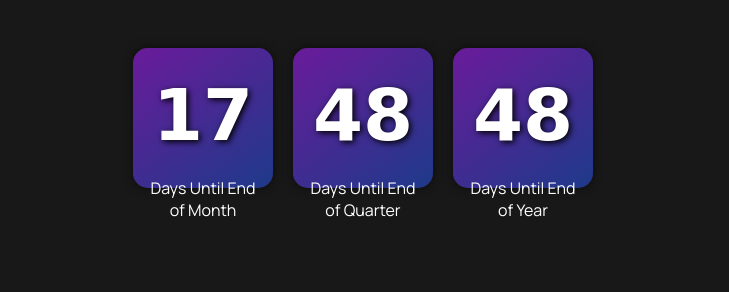
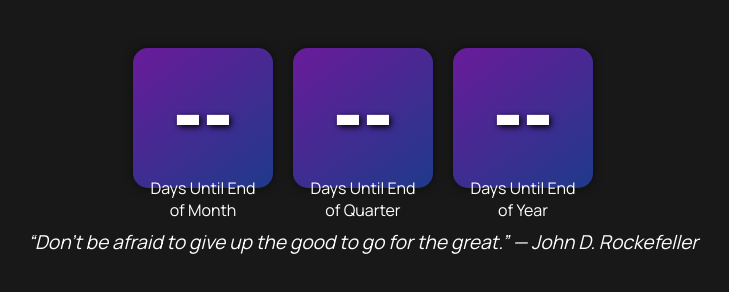
Before and after one commit to tfey621/countdowntimer, a plain HTML site: page index.html in a window 1280 px wide. Shown: the whole page, without its empty margins (277-1006 px from the left). Drawn offline with Linux system fonts and the light colour scheme; a web font is replaced by a local one.

Commit message:
Update index.html

```diff
--- a/index.html
+++ b/index.html
@@ -63,6 +63,16 @@
     text-align: center;
   }
 
+  .quote-container {
+    margin-top: 40px; /* Space between countdown and quote */
+    font-size: 1.2em; /* Quote font size */
+    font-style: italic;
+    text-align: center;
+    color: #fff; /* White text for quote */
+    max-width: 80%; /* Limit the width of the quote to prevent overflow */
+    line-height: 1.5;
+  }
+
 </style>
 </head>
 <body>
@@ -83,51 +93,78 @@
     </div>
   </div>
 
+  <div class="quote-container" id="quote">“Success is the sum of small efforts, repeated day in and day out.” — Robert Collier</div>
+
   <script>
-    // Helper function to get days difference
-    function getDaysDifference(targetDate) {
-      const now = new Date();
-      const timeDiff = targetDate.getTime() - now.getTime();
-      return Math.max(0, Math.ceil(timeDiff / (1000 * 60 * 60 * 24))); // Return days remaining
+    // Array of motivational quotes
+    const quotes = [
+      "“Success is the sum of small efforts, repeated day in and day out.” — Robert Collier",
+      "“The only way to do great work is to love what you do.” — Steve Jobs",
+      "“You miss 100% of the shots you don't take.” — Wayne Gretzky",
+      "“The future depends on what you do today.” — Mahatma Gandhi",
+      "“The only limit to our realization of tomorrow is our doubts of today.” — Franklin D. Roosevelt",
+      "“Whether you think you can or you think you can’t, you’re right.” — Henry Ford",
+      "“It does not matter how slowly you go as long as you do not stop.” — Confucius",
+      "“Everything you’ve ever wanted is on the other side of fear.” — George Addair",
+      "“Don’t watch the clock; do what it does. Keep going.” — Sam Levenson",
+      "“The only place where success comes before work is in the dictionary.” — Vidal Sassoon",
+      "“A goal is not always meant to be reached; it often serves simply as something to aim at.” — Bruce Lee",
+      "“Do what you can with all you have, wherever you are.” — Theodore Roosevelt",
+      "“Opportunities don't happen. You create them.” — Chris Grosser",
+      "“Success usually comes to those who are too busy to be looking for it.” — Henry David Thoreau",
+      "“I find that the harder I work, the more luck I seem to have.” — Thomas Jefferson",
+      "“The road to success and the road to failure are almost exactly the same.” — Colin R. Davis",
+      "“You don't have to be great to start, but you have to start to be great.” — Zig Ziglar",
+      "“Success is not final, failure is not fatal: It is the courage to continue that counts.” — Winston Churchill",
+      "“If you are not willing to risk the usual, you will have to settle for the ordinary.” — Jim Rohn",
+      "“Don’t be afraid to give up the good to go for the great.” — John D. Rockefeller",
+      "“I’ve learned that people will forget what you said, people will forget what you did, but people will never forget how you made them feel.” — Maya Angelou",
+      "“It always seems impossible until it’s done.” — Nelson Mandela",
+      "“Keep your eyes on the stars, and your feet on the ground.” — Theodore Roosevelt",
+      "“The only way to achieve the impossible is to believe it is possible.” — Charles Kingsleigh",
+      "“Nothing is impossible. The word itself says ‘I’m possible!’” — Audrey Hepburn",
+      "“Do one thing every day that scares you.” — Eleanor Roosevelt",
+      "“The best way to predict your future is to create it.” — Abraham Lincoln",
+      "“What you get by achieving your goals is not as important as what you become by achieving your goals.” — Zig Ziglar",
+      "“Success is not how high you have climbed, but how you make a positive difference to the world.” — Roy T. Bennett",
+      "“Your limitation—it’s only your imagination.” — Unknown",
+      "“Dream it. Wish it. Do it.” — Unknown",
+      "“Believe you can and you're halfway there.” — Theodore Roosevelt",
+      "“The harder you work for something, the greater you’ll feel when you achieve it.” — Unknown",
+      "“Dream bigger. Do bigger.” — Unknown",
+      "“Don’t stop when you’re tired. Stop when you’re done.” — Unknown",
+      "“Wake up with determination. Go to bed with satisfaction.” — Unknown",
+      "“Great things never come from comfort zones.” — Unknown",
+      "“Dream it. Believe it. Build it.” — Unknown",
+      "“Success doesn’t just find you. You have to go out and get it.” — Unknown",
+      "“The key to success is to focus on goals, not obstacles.” — Unknown",
+      "“The only way to do great work is to love what you do.” — Steve Jobs",
+      "“Success is walking from failure to failure with no loss of enthusiasm.” — Winston Churchill",
+      "“Motivation is what gets you started. Habit is what keeps you going.” — Jim Ryun"
+    ];
+
+    // Function to randomly display a quote from the array
+    function displayQuote() {
+      const randomQuote = quotes[Math.floor(Math.random() * quotes.length)];
+      document.getElementById('quote').textContent = randomQuote;
     }
 
-    // Calculate end of month date
-    function getEndOfMonth() {
-      const now = new Date();
-      return new Date(now.getFullYear(), now.getMonth() + 1, 0); // Last day of current month
-    }
-
-    // Calculate end of quarter date
-    function getEndOfQuarter() {
-      const now = new Date();
-      const currentMonth = now.getMonth();
-      const quarterEndMonth = currentMonth + (2 - (currentMonth % 3)); // End of current quarter
-      return new Date(now.getFullYear(), quarterEndMonth + 1, 0); // Last day of quarter
-    }
-
-    // Calculate end of year date
-    function getEndOfYear() {
-      const now = new Date();
-      return new Date(now.getFullYear(), 11, 31); // December 31
-    }
-
-    // Function to update countdown timers
-    function updateCountdown() {
+    // Update countdown and quote every 24 hours
+    setInterval(function() {
+      // Update the countdown timers
       const endOfMonth = getEndOfMonth();
       const endOfQuarter = getEndOfQuarter();
       const endOfYear = getEndOfYear();
-
       document.getElementById('days-month').textContent = getDaysDifference(endOfMonth);
       document.getElementById('days-quarter').textContent = getDaysDifference(endOfQuarter);
       document.getElementById('days-year').textContent = getDaysDifference(endOfYear);
-    }
 
-    // Initial countdown update
-    updateCountdown();
+      // Display a random quote
+      displayQuote();
+    }, 86400000); // Update once every 24 hours
 
-    // Update countdown every 24 hours
-    setInterval(updateCountdown, 86400000); // 86400000 ms = 1 day
-
+    // Initial setup
+    displayQuote();
   </script>
 </body>
 </html>
```
